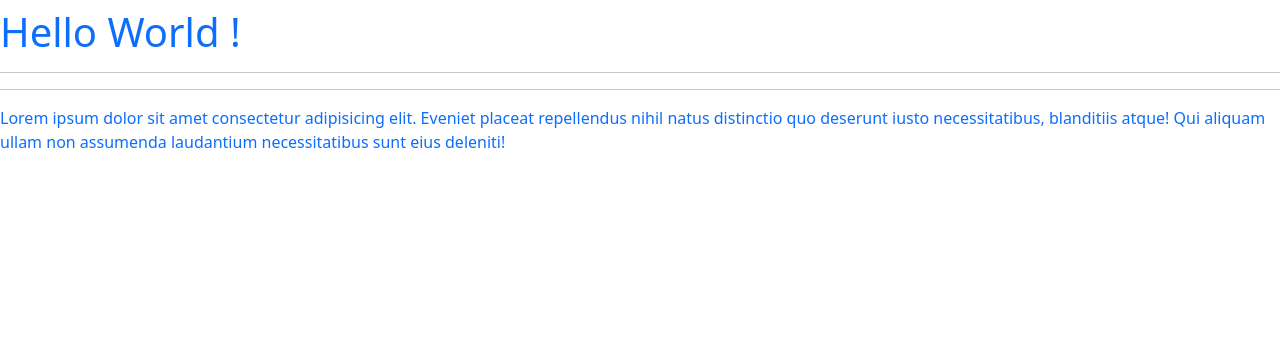
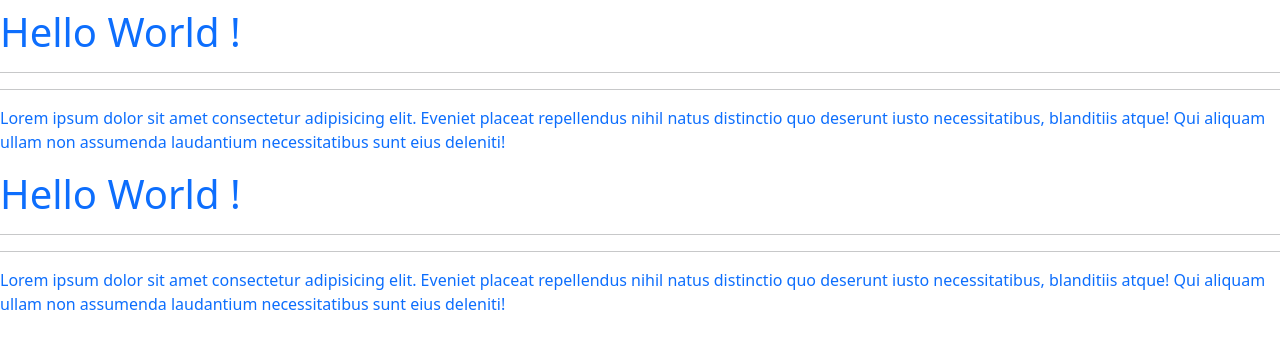
Before and after one commit to jeanCodeUnMax/bonne-pratique, a plain HTML site: page hindex.html in a window 1280 px wide. Drawn offline with nearby package versions, Linux system fonts and the light colour scheme.

Commit message:
double hello

```diff
--- a/hindex.html
+++ b/hindex.html
@@ -13,7 +13,14 @@
     <h1 class="mt-2 text-primary">Hello World !</h1>
     <hr>
     <hr>
-    <p class="mt-2 text-primary">Lorem ipsum dolor sit amet consectetur adipisicing elit. Eveniet placeat repellendus nihil natus distinctio quo deserunt iusto necessitatibus, blanditiis atque! Qui aliquam ullam non assumenda laudantium necessitatibus sunt eius deleniti!</p>
-
+    <p class="mt-2 text-primary">Lorem ipsum dolor sit amet consectetur adipisicing elit.
+        Eveniet placeat repellendus nihil natus distinctio quo deserunt iusto necessitatibus,
+        blanditiis atque! Qui aliquam ullam non assumenda laudantium necessitatibus sunt eius deleniti!</p>
+    <h1 class="mt-2 text-primary">Hello World !</h1>
+    <hr>
+    <hr>
+    <p class="mt-2 text-primary">Lorem ipsum dolor sit amet consectetur adipisicing elit.
+        Eveniet placeat repellendus nihil natus distinctio quo deserunt iusto necessitatibus,
+        blanditiis atque! Qui aliquam ullam non assumenda laudantium necessitatibus sunt eius deleniti!</p>
 </body>
 </html>
```
